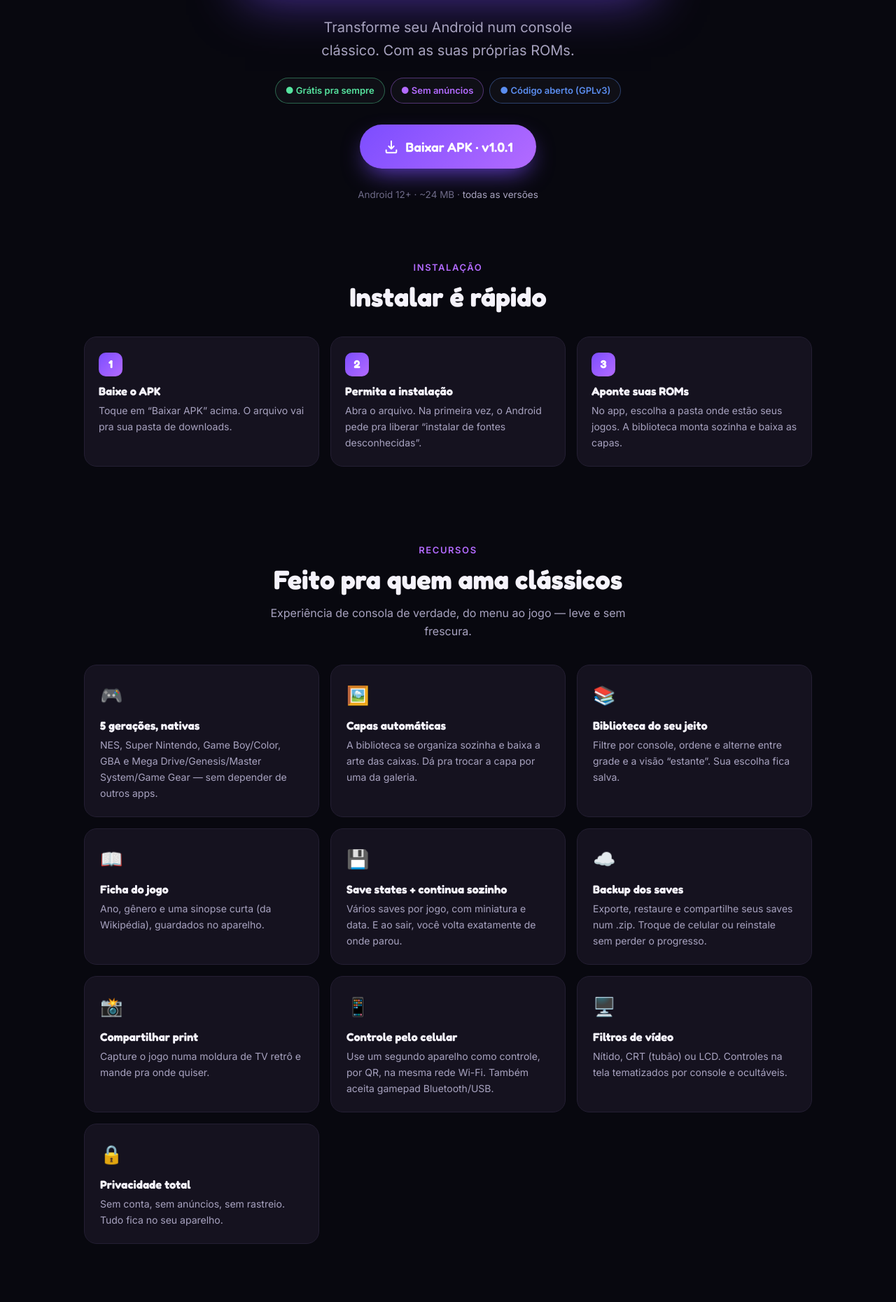
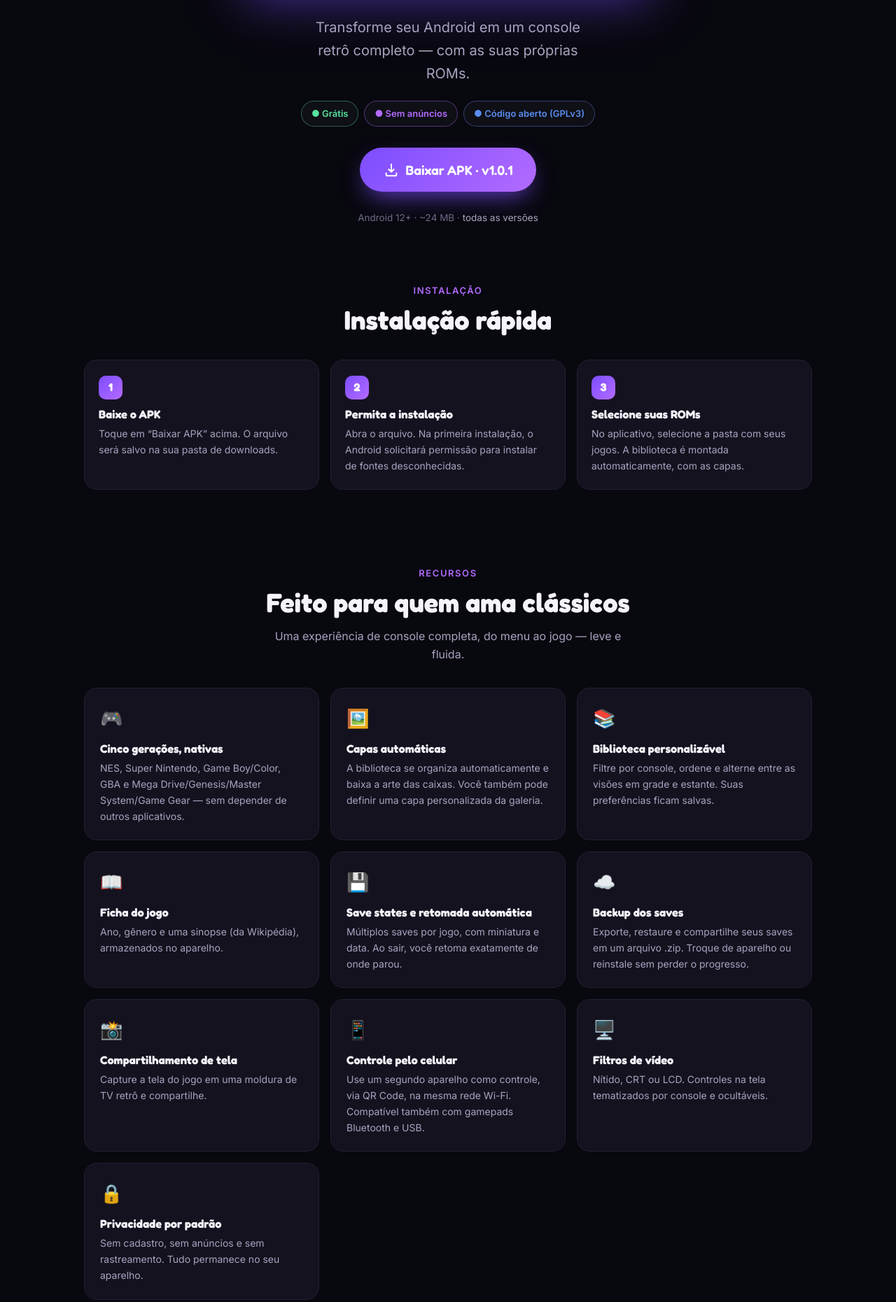
Before and after one commit to Kurousagin/prisma, a plain HTML site: page docs/index.html in a window 1280 px wide. Shown: the part 364-2225 px from the top of the page at 70% size. Drawn offline with Linux system fonts and the light colour scheme.

Commit message:
docs: copy da landing em linguagem de venda profissional
Remove gírias/coloquialismos (pra, num, app, "sem frescura",
"pegadinha", "tubão", "dá uma olhada", "grátis pra sempre") e adota
tom profissional de produto. "Grátis pra sempre" -> "Grátis".

Co-Authored-By: Claude Opus 4.8 <noreply@anthropic.com>

```diff
--- a/docs/index.html
+++ b/docs/index.html
@@ -146,9 +146,9 @@
 <header class="hero">
   <div class="wrap">
     <img class="banner" src="img/feature.png" alt="Prisma — emulador de clássicos retrô" width="1024" height="500">
-    <p class="tag">Transforme seu Android num console clássico. Com as suas próprias ROMs.</p>
+    <p class="tag">Transforme seu Android em um console retrô completo — com as suas próprias ROMs.</p>
     <div class="badges">
-      <span class="badge g">● Grátis pra sempre</span>
+      <span class="badge g">● Grátis</span>
       <span class="badge p">● Sem anúncios</span>
       <span class="badge b">● Código aberto (GPLv3)</span>
     </div>
@@ -165,11 +165,11 @@
 <section id="instalar">
   <div class="wrap">
     <p class="eyebrow">Instalação</p>
-    <h2 class="title">Instalar é rápido</h2>
+    <h2 class="title">Instalação rápida</h2>
     <div class="steps">
-      <div class="step"><div class="n">1</div><h3>Baixe o APK</h3><p>Toque em “Baixar APK” acima. O arquivo vai pra sua pasta de downloads.</p></div>
-      <div class="step"><div class="n">2</div><h3>Permita a instalação</h3><p>Abra o arquivo. Na primeira vez, o Android pede pra liberar “instalar de fontes desconhecidas”.</p></div>
-      <div class="step"><div class="n">3</div><h3>Aponte suas ROMs</h3><p>No app, escolha a pasta onde estão seus jogos. A biblioteca monta sozinha e baixa as capas.</p></div>
+      <div class="step"><div class="n">1</div><h3>Baixe o APK</h3><p>Toque em “Baixar APK” acima. O arquivo será salvo na sua pasta de downloads.</p></div>
+      <div class="step"><div class="n">2</div><h3>Permita a instalação</h3><p>Abra o arquivo. Na primeira instalação, o Android solicitará permissão para instalar de fontes desconhecidas.</p></div>
+      <div class="step"><div class="n">3</div><h3>Selecione suas ROMs</h3><p>No aplicativo, selecione a pasta com seus jogos. A biblioteca é montada automaticamente, com as capas.</p></div>
     </div>
   </div>
 </section>
@@ -177,19 +177,19 @@
 <section id="recursos">
   <div class="wrap">
     <p class="eyebrow">Recursos</p>
-    <h2 class="title">Feito pra quem ama clássicos</h2>
-    <p class="lead">Experiência de consola de verdade, do menu ao jogo — leve e sem frescura.</p>
+    <h2 class="title">Feito para quem ama clássicos</h2>
+    <p class="lead">Uma experiência de console completa, do menu ao jogo — leve e fluida.</p>
     <div class="grid">
-      <div class="feat"><div class="ico">🎮</div><h3>5 gerações, nativas</h3><p>NES, Super Nintendo, Game Boy/Color, GBA e Mega Drive/Genesis/Master System/Game Gear — sem depender de outros apps.</p></div>
-      <div class="feat"><div class="ico">🖼️</div><h3>Capas automáticas</h3><p>A biblioteca se organiza sozinha e baixa a arte das caixas. Dá pra trocar a capa por uma da galeria.</p></div>
-      <div class="feat"><div class="ico">📚</div><h3>Biblioteca do seu jeito</h3><p>Filtre por console, ordene e alterne entre grade e a visão “estante”. Sua escolha fica salva.</p></div>
-      <div class="feat"><div class="ico">📖</div><h3>Ficha do jogo</h3><p>Ano, gênero e uma sinopse curta (da Wikipédia), guardados no aparelho.</p></div>
-      <div class="feat"><div class="ico">💾</div><h3>Save states + continua sozinho</h3><p>Vários saves por jogo, com miniatura e data. E ao sair, você volta exatamente de onde parou.</p></div>
-      <div class="feat"><div class="ico">☁️</div><h3>Backup dos saves</h3><p>Exporte, restaure e compartilhe seus saves num .zip. Troque de celular ou reinstale sem perder o progresso.</p></div>
-      <div class="feat"><div class="ico">📸</div><h3>Compartilhar print</h3><p>Capture o jogo numa moldura de TV retrô e mande pra onde quiser.</p></div>
-      <div class="feat"><div class="ico">📱</div><h3>Controle pelo celular</h3><p>Use um segundo aparelho como controle, por QR, na mesma rede Wi-Fi. Também aceita gamepad Bluetooth/USB.</p></div>
-      <div class="feat"><div class="ico">🖥️</div><h3>Filtros de vídeo</h3><p>Nítido, CRT (tubão) ou LCD. Controles na tela tematizados por console e ocultáveis.</p></div>
-      <div class="feat"><div class="ico">🔒</div><h3>Privacidade total</h3><p>Sem conta, sem anúncios, sem rastreio. Tudo fica no seu aparelho.</p></div>
+      <div class="feat"><div class="ico">🎮</div><h3>Cinco gerações, nativas</h3><p>NES, Super Nintendo, Game Boy/Color, GBA e Mega Drive/Genesis/Master System/Game Gear — sem depender de outros aplicativos.</p></div>
+      <div class="feat"><div class="ico">🖼️</div><h3>Capas automáticas</h3><p>A biblioteca se organiza automaticamente e baixa a arte das caixas. Você também pode definir uma capa personalizada da galeria.</p></div>
+      <div class="feat"><div class="ico">📚</div><h3>Biblioteca personalizável</h3><p>Filtre por console, ordene e alterne entre as visões em grade e estante. Suas preferências ficam salvas.</p></div>
+      <div class="feat"><div class="ico">📖</div><h3>Ficha do jogo</h3><p>Ano, gênero e uma sinopse (da Wikipédia), armazenados no aparelho.</p></div>
+      <div class="feat"><div class="ico">💾</div><h3>Save states e retomada automática</h3><p>Múltiplos saves por jogo, com miniatura e data. Ao sair, você retoma exatamente de onde parou.</p></div>
+      <div class="feat"><div class="ico">☁️</div><h3>Backup dos saves</h3><p>Exporte, restaure e compartilhe seus saves em um arquivo .zip. Troque de aparelho ou reinstale sem perder o progresso.</p></div>
+      <div class="feat"><div class="ico">📸</div><h3>Compartilhamento de tela</h3><p>Capture a tela do jogo em uma moldura de TV retrô e compartilhe.</p></div>
+      <div class="feat"><div class="ico">📱</div><h3>Controle pelo celular</h3><p>Use um segundo aparelho como controle, via QR Code, na mesma rede Wi-Fi. Compatível também com gamepads Bluetooth e USB.</p></div>
+      <div class="feat"><div class="ico">🖥️</div><h3>Filtros de vídeo</h3><p>Nítido, CRT ou LCD. Controles na tela tematizados por console e ocultáveis.</p></div>
+      <div class="feat"><div class="ico">🔒</div><h3>Privacidade por padrão</h3><p>Sem cadastro, sem anúncios e sem rastreamento. Tudo permanece no seu aparelho.</p></div>
     </div>
   </div>
 </section>
@@ -197,7 +197,7 @@
 <section id="telas">
   <div class="wrap">
     <p class="eyebrow">Telas</p>
-    <h2 class="title">Dá uma olhada</h2>
+    <h2 class="title">Veja em ação</h2>
   </div>
   <div class="wrap">
     <div class="shots">
@@ -213,7 +213,7 @@
   <div class="wrap">
     <p class="eyebrow">Novidades</p>
     <h2 class="title">O que há de novo</h2>
-    <p class="lead">Atualizações do Prisma, da mais recente pra mais antiga.</p>
+    <p class="lead">Atualizações do Prisma, da mais recente para a mais antiga.</p>
     <div class="feed">
       <article class="entry">
         <div class="head">
@@ -222,8 +222,8 @@
           <span class="date">7 de nov. de 2026</span>
         </div>
         <ul>
-          <li>🐛 <strong>Tela preta nos jogos corrigida.</strong> Os cores de emulação agora carregam no APK de instalação — antes só funcionava em build de desenvolvimento.</li>
-          <li>☁️ <strong>Backup dos saves.</strong> Em Ajustes, exporte seus save states num <code>.zip</code>, restaure depois e compartilhe — pra trocar de celular ou reinstalar sem perder o progresso.</li>
+          <li><strong>Correção da tela preta ao abrir jogos.</strong> Os cores de emulação agora são carregados corretamente na versão instalável.</li>
+          <li><strong>Backup dos saves.</strong> Em Ajustes, exporte seus save states em um arquivo <code>.zip</code>, restaure e compartilhe — para trocar de aparelho ou reinstalar sem perder o progresso.</li>
         </ul>
       </article>
       <article class="entry">
@@ -232,8 +232,8 @@
           <span class="date">7 de nov. de 2026</span>
         </div>
         <ul>
-          <li>🎉 <strong>Primeira versão pública.</strong> NES, Super Nintendo, Game Boy/Color, GBA e Mega Drive rodando nativo.</li>
-          <li>📚 Biblioteca com capas automáticas, visão grade/estante, ficha do jogo, save states, controle pelo celular (QR) e filtros de vídeo (CRT/LCD).</li>
+          <li><strong>Primeira versão pública.</strong> NES, Super Nintendo, Game Boy/Color, GBA e Mega Drive com execução nativa.</li>
+          <li>Biblioteca com capas automáticas, visões em grade e estante, ficha do jogo, save states, controle pelo celular (QR Code) e filtros de vídeo (CRT/LCD).</li>
         </ul>
       </article>
     </div>
@@ -243,7 +243,7 @@
 <section class="consoles">
   <div class="wrap">
     <p class="eyebrow">Consoles</p>
-    <h2 class="title">Rodam nativos</h2>
+    <h2 class="title">Suporte nativo</h2>
     <div class="chips">
       <div class="chip">NES</div>
       <div class="chip">Super Nintendo</div>
@@ -259,11 +259,11 @@
 <section id="privacidade">
   <div class="wrap">
     <div class="priv">
-      <h2 class="title" style="text-align:left;font-size:22px">Grátis, aberto e sem pegadinha</h2>
+      <h2 class="title" style="text-align:left;font-size:22px">Grátis, aberto e transparente</h2>
       <ul>
-        <li><strong>Grátis pra sempre</strong>, sem anúncios e sem compras dentro do app.</li>
-        <li><strong>Código aberto (GPLv3)</strong> — qualquer um pode auditar e contribuir.</li>
-        <li><strong>Não coleta dados.</strong> A internet é usada só pra baixar capas e a ficha do jogo.</li>
+        <li><strong>Grátis</strong>, sem anúncios e sem compras no aplicativo.</li>
+        <li><strong>Código aberto (GPLv3)</strong> — qualquer pessoa pode auditar e contribuir.</li>
+        <li><strong>Não coleta dados.</strong> A internet é utilizada apenas para baixar capas e a ficha do jogo.</li>
         <li><strong>Você traz suas ROMs.</strong> O Prisma não distribui jogos nem BIOS.</li>
       </ul>
       <p style="margin:16px 0 0"><a href="privacy.html">Política de privacidade →</a></p>
```
